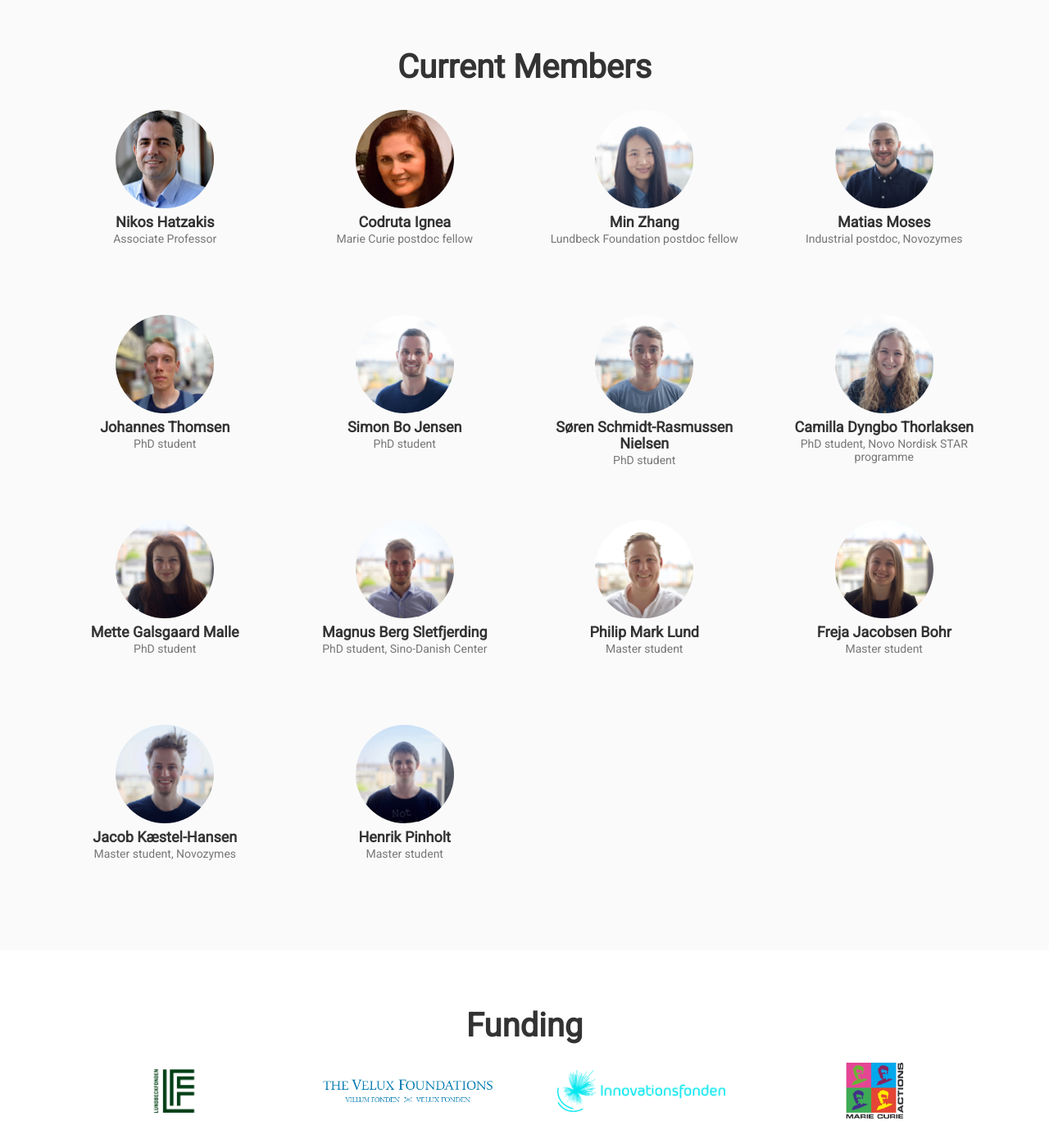
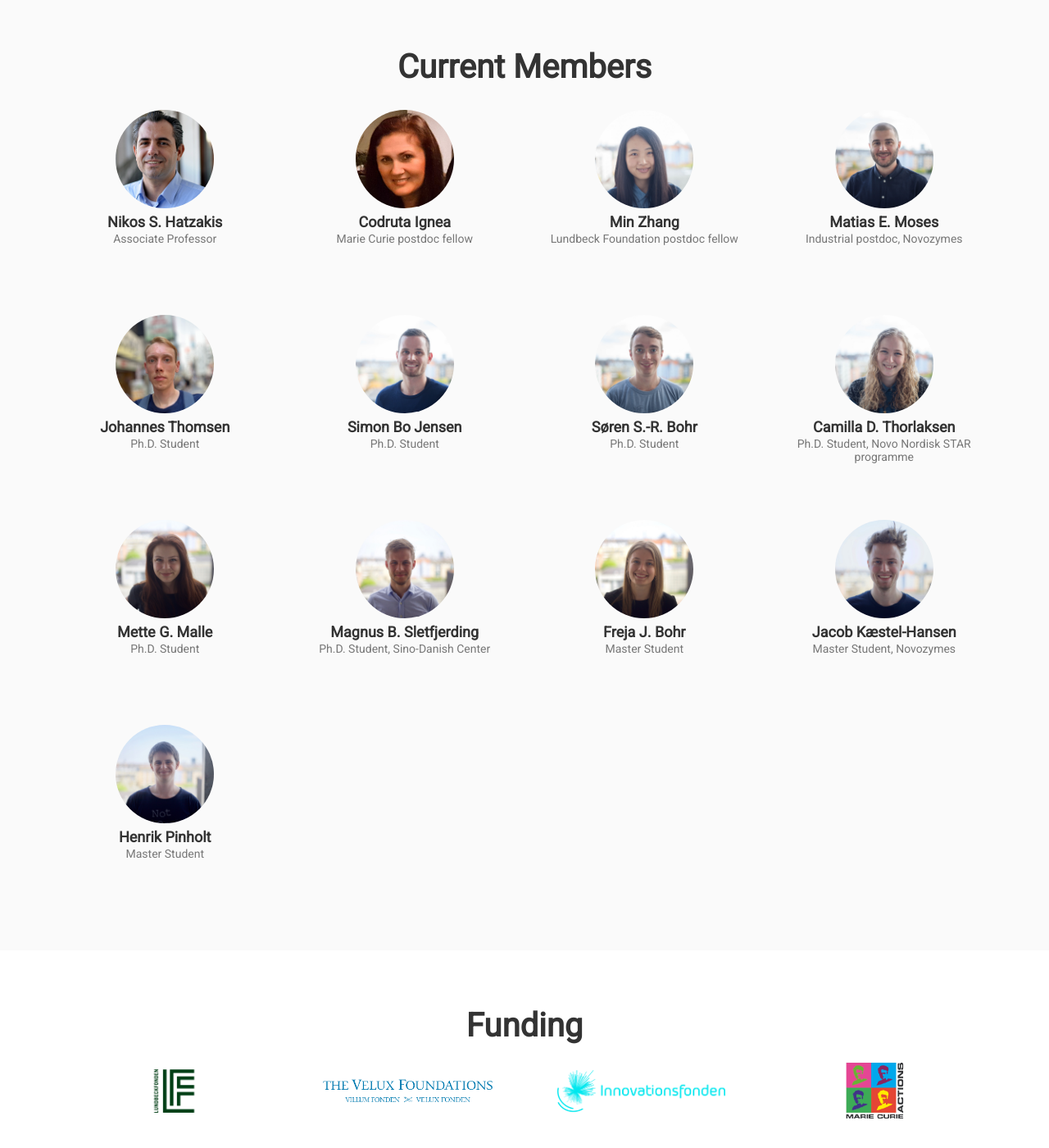
Before and after one commit to hatzakislab/hatzakislab.github.io, a Jekyll site: the page built from index.md, in a window 1280 px wide and 1400 px high, scrolled down 1351 px. Shown: the whole window at 82% size. Built offline with Jekyll 4.4.1, drawn with Linux system fonts in a browser that asks for light colours; some web fonts are replaced; comment, search, counter and statistics services are not loaded.

Commit message:
changed some names to include middle initial, updated Sørens name after name change.

```diff
--- a/_data/team.yml
+++ b/_data/team.yml
@@ -1,6 +1,6 @@
 # add 'blank: true' as a line to avoid messing up layout
 
-- name: Nikos Hatzakis
+- name: Nikos S. Hatzakis
   img: /nikos-hatzakis.jpg
   desc: Associate Professor
   email: hatzakis@nano.ku.dk
@@ -17,13 +17,8 @@
   img: /min-zhang.jpg
   desc: Lundbeck Foundation postdoc fellow
   blank: true
-#
-#- name: Pradeep Kumar Singh
-#  img: /pradeep-kumar.jpg
-#  desc: Postdoc fellow
-#  blank: true
 
-- name: Matias Moses
+- name: Matias E. Moses
   linkedin: matias-emil-moses
   img: /matias-moses.jpg
   desc: Industrial postdoc, Novozymes
@@ -31,70 +26,77 @@
 
 - name: Johannes Thomsen
   img: /johannes-thomsen.jpg
-  desc: PhD student
+  desc: Ph.D. Student
   linkedin: johannesthomsen
   orcid: 0000-0002-0148-9114
   email: johannes.thomsen@chem.ku.dk
 
 - name: Simon Bo Jensen
   img: /simon-jensen.jpg
-  desc: PhD student
+  desc: Ph.D. Student
   email: sbj@chem.ku.dk
   linkedin: simon-bo-jensen
   orcid: 0000-0002-8946-3831
 
-- name: Søren Schmidt-Rasmussen Nielsen
+- name: Søren S.-R. Bohr
   img: /soren-nielsen.jpg
-  desc: PhD student
+  desc: Ph.D. Student
   email: soeren@chem.ku.dk
-  linkedin: søren-nielsen-541a1a87
+  linkedin: søren-s-r-bohr-541a1a87
   orcid: 0000-0002-8107-2465
 
-- name: Camilla Dyngbo Thorlaksen
+- name: Camilla D. Thorlaksen
   linkedin: camilla-dyngbo-thorlaksen-89450913a
   img: /camilla-dyngbo.jpg
-  desc: PhD student, Novo Nordisk STAR programme
+  desc: Ph.D. Student, Novo Nordisk STAR programme
   blank: true
 
-- name: Mette Galsgaard Malle
+- name: Mette G. Malle
   linkedin: mette-galsgaard-malle-180543192
   email: malle@chem.ku.dk
   img: /mette-malle.jpg
-  desc: PhD student
+  desc: Ph.D. Student
   blank: true
 
-- name: Magnus Berg Sletfjerding
+- name: Magnus B. Sletfjerding
   img: /mags-berg.jpg
-  desc: PhD student, Sino-Danish Center
+  desc: Ph.D. Student, Sino-Danish Center
   email: mbs@chem.ku.dk
   linkedin: msletfj
 
-- name: Philip Mark Lund
-  img: /philip-lund.jpg
-  desc: Master student
-  email: nhs827@alumni.ku.dk
-  linkedin: philip-mark-lund-13034971
-  orcid: 0000-0001-5935-9753
 
-- name: Freja Jacobsen Bohr
+- name: Freja J. Bohr
   linkedin: freja-bohr-610100139
   img: /freja-bohr.jpg
-  desc: Master student
+  desc: Master Student
   blank: true
 
 - name: Jacob Kæstel-Hansen
   linkedin: jacob-kæstel-hansen-502008115
   img: /jakob-hansen.jpg
-  desc: Master student, Novozymes
+  desc: Master Student, Novozymes
   blank: true
 
 - name: Henrik Pinholt
   linkedin: henrik-pinholt-3bbb04105
   img: /henrik-pinholt.jpg
-  desc: Master student
+  desc: Master Student
   blank: true
-#
+
+# ALUMNI
 #- name: Amalie Sigersen Kallenbach
 #  img: /amalie-sigersen.jpg
-#  desc: Master student
+#  desc: Master Student
 #  blank: true
+#
+#- name: Pradeep Kumar Singh
+#  img: /pradeep-kumar.jpg
+#  desc: Postdoc fellow
+#  blank: true
+#
+#- name: Philip M. Lund
+#  img: /philip-lund.jpg
+#  desc: Master Student
+#  email: nhs827@alumni.ku.dk
+#  linkedin: philip-mark-lund-13034971
+#  orcid: 0000-0001-5935-9753
```
